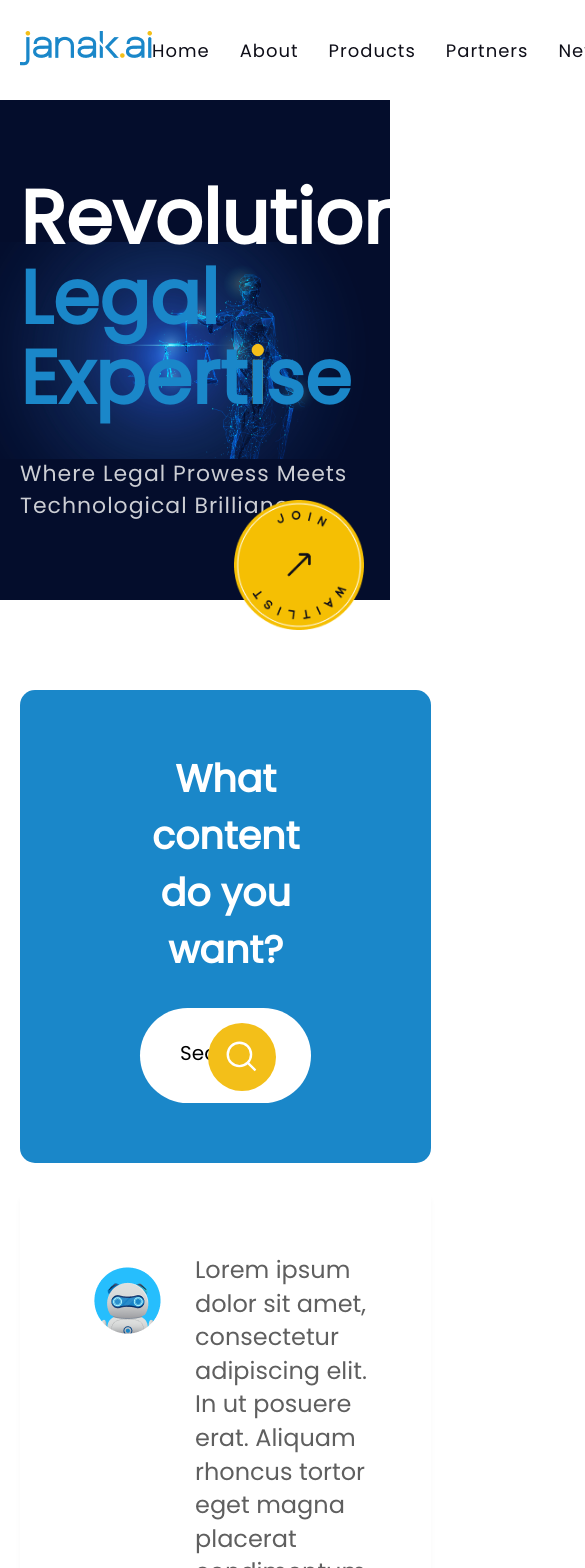
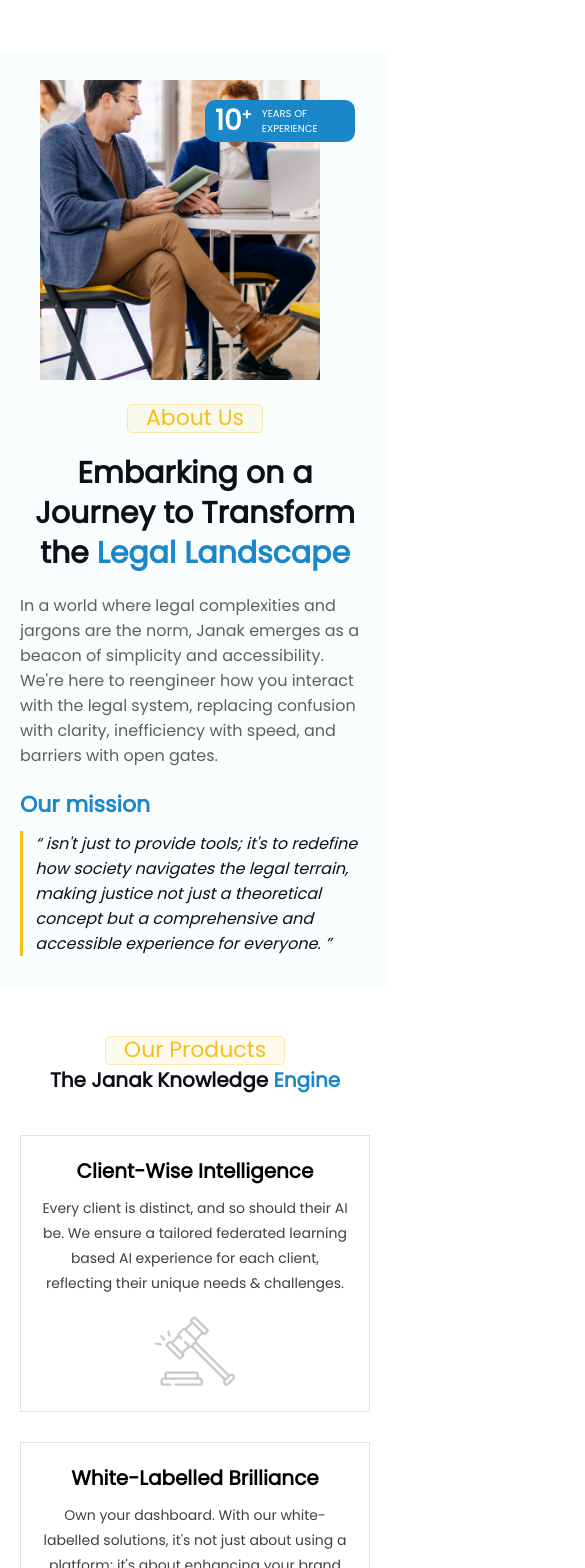
Before and after one commit to nidhi1912001/janak-app, a React (Create React App) app: page / in a window 390 px wide. Shown: the top 1568 px of the page, 585 px wide, since content can reach past the window. Built offline with nearby package versions, Linux system fonts and the light colour scheme; a web font is replaced by a local one.

Commit message:
partner and about section

```diff
--- a/src/App.js
+++ b/src/App.js
@@ -21,12 +21,12 @@
 
   return (
     <>
-      <Header ref={{ homeRef, aboutRef, productsRef,partnerRef, newsRef, contactRef }}/>
-      <Home ref={homeRef} />
+      {/* <Header ref={{ homeRef, aboutRef, productsRef,partnerRef, newsRef, contactRef }}/> */}
+      {/* <Home ref={homeRef} /> */}
       <About  ref={aboutRef}/>
       <Products ref={productsRef}/>
-      <Partners ref={partnerRef}/>
-      <News  ref={newsRef}/>
+      {/* <Partners ref={partnerRef}/> */}
+      {/* <News  ref={newsRef}/> */}
       <Contact ref={contactRef}/>
    </>
   );
--- a/src/Component/Container/container.scss
+++ b/src/Component/Container/container.scss
@@ -17,3 +17,10 @@
    margin: auto;
  }
  }
+
+ @media(min-width:769px) and (max-width:1024px){
+  .container{
+    max-width: 900px;
+    margin: auto;
+  }
+ }
--- a/src/Pages/About/About.js
+++ b/src/Pages/About/About.js
@@ -1,5 +1,5 @@
 import React from 'react'
-import "./About.scss"
+import "./about.scss"
 import employee from "../../Assets/image/employees-brainstorming.png"
 import Container from "../../Component/Container/Container";
 
@@ -10,8 +10,8 @@
          <div className="about-left">
            <img  className="img-employee" src={employee}  alt="employee"/>
            <div className="box">
-             <span className="ten">10<sup>+</sup></span>
-             <span className="experience">YEARS OF EXPERIENCE</span>
+             <div className="ten">10<sup>+</sup></div>
+             <div className="experience">YEARS OF EXPERIENCE</div>
            </div>
          </div>
 
--- a/src/Pages/About/About.scss
+++ b/src/Pages/About/About.scss
@@ -1,4 +1,3 @@
-
 @use "../../global";
 @import "../../global";
 
@@ -10,7 +9,6 @@
     display: grid;
     grid-template-columns: 55% 45%;
 
-
     .about-left {
       position: relative;
 
@@ -18,7 +16,6 @@
         width: 600px;
         height: 560px;
         margin: 20px 0px;
-
       }
 
       .box {
@@ -33,8 +30,7 @@
         width: 280px;
 
         .ten {
-
-          color: #FFF;
+          color: #fff;
           font-family: Poppins;
           font-size: 50px;
           font-style: normal;
@@ -42,19 +38,17 @@
 
           sup {
             font-size: 25px;
-            font-weight: 700
+            font-weight: 700;
           }
-
         }
 
         .experience {
           margin: auto;
-          color: #FFF;
+          color: #fff;
           font-family: Poppins;
           font-size: 15px;
           font-weight: 500;
           line-height: 24px;
-
         }
       }
     }
@@ -66,10 +60,10 @@
 
       .about-right-heading {
         border-radius: 5px;
-        border: 1px solid rgba(243, 191, 25, 0.30);
-        background: rgba(243, 191, 25, 0.08) ;
-        color: #F3BF19;
-        font-family: 'Poppins';
+        border: 1px solid rgba(243, 191, 25, 0.3);
+        background: rgba(243, 191, 25, 0.08);
+        color: #f3bf19;
+        font-family: "Poppins";
         font-size: 22px;
         font-weight: 500;
         width: max-content;
@@ -78,13 +72,11 @@
       }
 
       .about-right-container {
-
         display: grid;
         gap: 35px;
 
-
         .about-container-start {
-          color: #0E0E18;
+          color: #0e0e18;
           font-family: Poppins;
           font-size: 50px;
           font-weight: 600;
@@ -92,12 +84,11 @@
 
           span {
             color: $blue-color;
-
           }
         }
 
         .about-container-middle {
-          color: #5F5F5F;
+          color: #5f5f5f;
           font-family: Poppins;
           font-size: 20px;
           font-style: normal;
@@ -114,10 +105,10 @@
             font-family: Poppins;
             font-size: 25px;
             font-style: normal;
-            font-weight: 800
+            font-weight: 800;
           }
 
-          .about-container-detail{
+          .about-container-detail {
             display: flex;
             gap: 12px;
 
@@ -127,8 +118,8 @@
             }
 
             .about-end-content {
-              color: var(--accent-100, #0E0E18);
-              font-family:Poppins;
+              color: var(--accent-100, #0e0e18);
+              font-family: Poppins;
               font-size: 21px;
               font-style: italic;
               font-weight: 500;
@@ -140,3 +131,160 @@
     }
   }
 }
+
+@media (min-width: 375px) and (max-width: 425px) {
+  .about {
+    padding: 30px 0px;
+    .container {
+      grid-template-columns: auto;
+      gap: 20px;
+      .about-left {
+        .img-employee {
+          width: 80%;
+          margin: 0px 20px;
+          height: 300px;
+        }
+
+        .box {
+          top: 20px;
+          right: 15px;
+          width: 150px;
+          padding: 0px 5px;
+          gap: 10px;
+
+          .ten {
+            font-size: 28px;
+            margin-left: 5px;
+
+            sup {
+              font-size: 15px;
+            }
+          }
+
+          .experience {
+            font-size: 10px;
+            font-weight: 500;
+            line-height: 15px;
+          }
+        }
+      }
+
+      .about-right {
+        gap: 20px;
+
+        .about-right-heading {
+          margin: auto;
+        }
+
+        .about-right-container {
+          gap: 20px;
+          .about-container-start {
+            font-size: 30px;
+            line-height: 40px;
+            text-align: center;
+          }
+
+          .about-container-middle {
+            font-size: 16px;
+            line-height: 25px;
+          }
+
+          .about-container-end {
+            .about-container-heading {
+              font-size: 22px;
+            }
+
+            .about-container-detail {
+              span {
+                width: 15px;
+              }
+
+              .about-end-content {
+                font-size: 16px;
+                line-height: 25px;
+              }
+            }
+          }
+        }
+      }
+    }
+  }
+}
+
+@media (min-width: 426px) and (max-width: 768px) {
+  .about {
+    padding: 30px 0px;
+    .container {
+      grid-template-columns: auto;
+      .about-left {
+        .img-employee {
+          width: 90%;
+          height: 400px;
+        }
+
+        .box {
+          top: 50px;
+          right: 8px;
+          width: 150px;
+          padding: 0px 5px;
+          gap: 10px;
+
+          .ten {
+            font-size: 28px;
+            margin-left: 5px;
+
+            sup {
+              font-size: 15px;
+            }
+          }
+
+          .experience {
+            font-size: 10px;
+            font-weight: 500;
+            line-height: 15px;
+          }
+        }
+      }
+
+      .about-right {
+        gap: 15px;
+
+        .about-right-heading {
+          font-size: 18px;
+          padding: 0px 16px;
+        }
+
+        .about-right-container {
+          gap: 10px;
+          .about-container-start {
+            font-size: 25px;
+            line-height: 32px;
+          }
+
+          .about-container-middle {
+            font-size: 15px;
+            line-height: 20px;
+          }
+
+          .about-container-end {
+            gap: 5px;
+            .about-container-heading {
+              font-size: 20px;
+            }
+
+            .about-container-detail {
+              span {
+                width: 15px;
+              }
+
+              .about-end-content {
+                font-size: 15px;
+                line-height: 20px;
+              }
+            }
+          }
+        }
+      }
+    }
+  }
+}
--- a/src/Pages/Products/products.scss
+++ b/src/Pages/Products/products.scss
@@ -1,74 +1,142 @@
 @use "../../global";
 @import "../../global";
 
-
-.products{
+.products {
   display: grid;
   gap: 40px;
-  //.top{
-  //  text-align: center;
-  //  .top-heading{
-  //   margin: auto;
-  //    @include global.page-heading
-  //
-  //  }
-  //  .top-content{
-  //    color: #0E0E18;
-  //    font-family: Poppins;
-  //    font-size: 55px;
-  //    font-weight: 600;
-  //
-  //    span{
-  //      color: $blue-color;
-  //
-  //    }
-  //  }
-  //}
-  .products-bottom{
+
+  .products-bottom {
     display: grid;
     grid-template-columns: auto auto;
     gap: 35px;
-    .singleProduct{
+    .singleProduct {
       border: 1px solid rgba(226, 226, 226, 1);
       display: flex;
-      gap:50px ;
+      gap: 50px;
       padding: 50px;
-      .singleProduct-content{
+      .singleProduct-content {
         display: grid;
         gap: 15px;
-        .singleProduct-content-head{
+        .singleProduct-content-head {
           font-family: Poppins;
           font-size: 25px;
           font-weight: 600;
-
         }
 
-        .singleProduct-content-detail{
+        .singleProduct-content-detail {
           font-family: Poppins;
           font-size: 16px;
           font-weight: 400;
           color: rgba(62, 62, 70, 1);
           line-height: 25px;
-
         }
       }
-      .svg{
+      .svg {
         width: 100px;
       }
-
     }
-    .singleProduct:hover{
-      border:  3px solid #1a87c8;
-      .svg{
+    .singleProduct:hover {
+      border: 3px solid #1a87c8;
+      .svg {
         color: $yellow-color;
       }
-      .singleProduct-content{
-        .singleProduct-content-head{
+      .singleProduct-content {
+        .singleProduct-content-head {
           color: $blue-color;
         }
       }
-
-
     }
   }
 }
+
+@media screen and (min-width: 325px) and (max-width: 425px) {
+  .products {
+    .products-bottom {
+      grid-template-columns: auto;
+      gap: 30px;
+      .singleProduct {
+        display: grid;
+        gap: 15px;
+        padding: 20px;
+        .singleProduct-content {
+          gap: 10px;
+          .singleProduct-content-head {
+            font-size: 20px;
+            font-weight: 600;
+            text-align: center;
+          }
+
+          .singleProduct-content-detail {
+            text-align: center;
+            font-size: 14px;
+            font-weight: 400;
+          }
+        }
+        .svg {
+          width: 80px;
+          margin: auto;
+        }
+      }
+    }
+  }
+}
+
+@media screen and (min-width: 426px) and (max-width: 768px) {
+  .products {
+    .products-bottom {
+      grid-template-columns: auto auto;
+      gap: 30px;
+      .singleProduct {
+        display: grid;
+        gap: 15px;
+        padding: 20px;
+        .singleProduct-content {
+          gap: 10px;
+          .singleProduct-content-head {
+            font-size: 20px;
+            text-align: center;
+          }
+
+          .singleProduct-content-detail {
+            text-align: center;
+            font-size: 16px;
+          }
+        }
+        .svg {
+          width: 80px;
+          margin: auto;
+        }
+      }
+    }
+  }
+}
+
+@media(min-width:769px) and (max-width:1024px){
+  .products {
+    .products-bottom {
+      grid-template-columns: auto auto;
+      gap: 30px;
+      .singleProduct {
+        display: grid;
+        gap: 15px;
+        padding: 28px;
+        .singleProduct-content {
+          gap: 10px;
+          .singleProduct-content-head {
+            font-size: 25px;
+            text-align: center;
+          }
+
+          .singleProduct-content-detail {
+            text-align: center;
+            font-size: 18px;
+          }
+        }
+        .svg {
+          width: 80px;
+          margin: auto;
+        }
+      }
+    }
+  }
+}
--- a/src/global.scss
+++ b/src/global.scss
@@ -51,7 +51,7 @@
   }
 }
 
-@media only screen and (max-width: 425px) {
+@media screen and (min-width:325px) and (max-width: 425px) {
   .icon {
     width: 32px;
     height: 32px;
@@ -61,4 +61,14 @@
     font-weight: 500;
     margin: auto;
   }
+
+  .top{
+    .top-heading{
+
+    }
+    .top-content{
+      font-size: 20px;
+
+    }
+  }
 }
```
